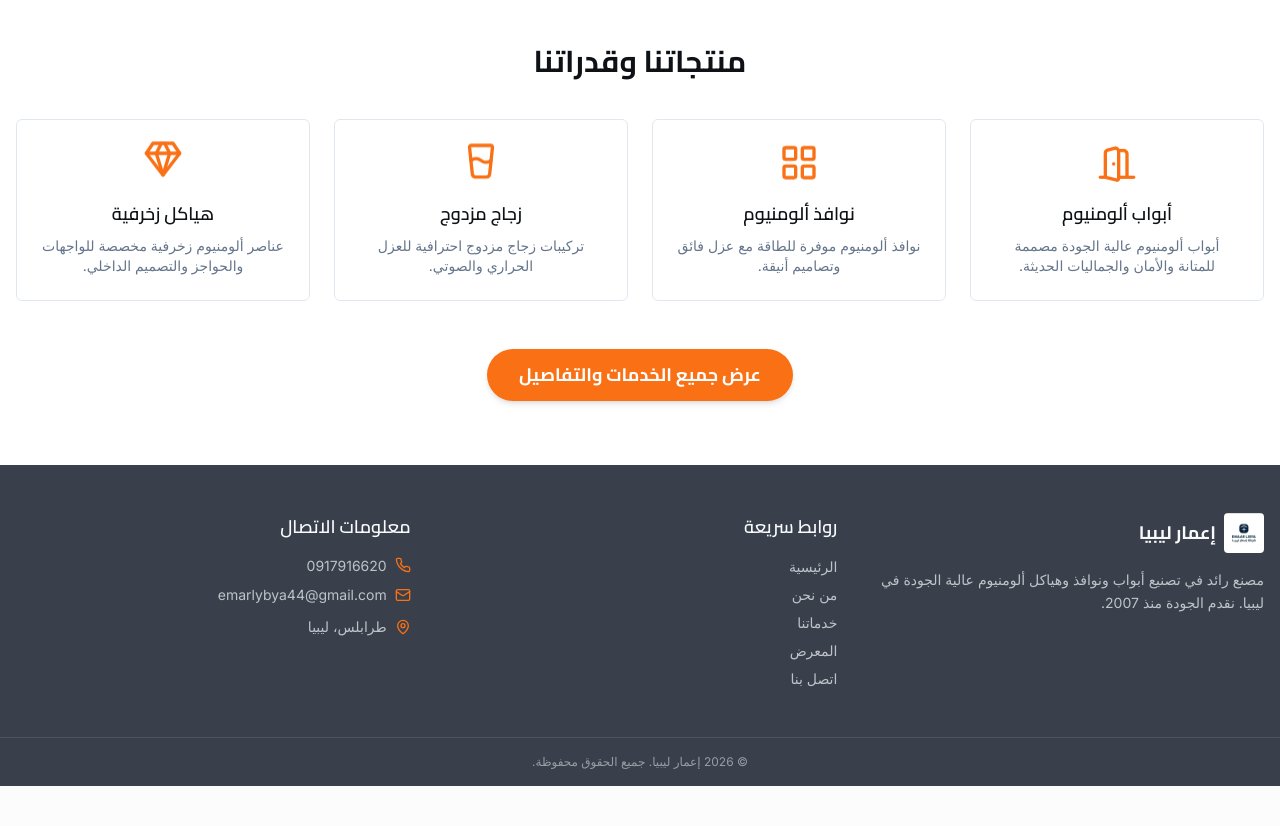
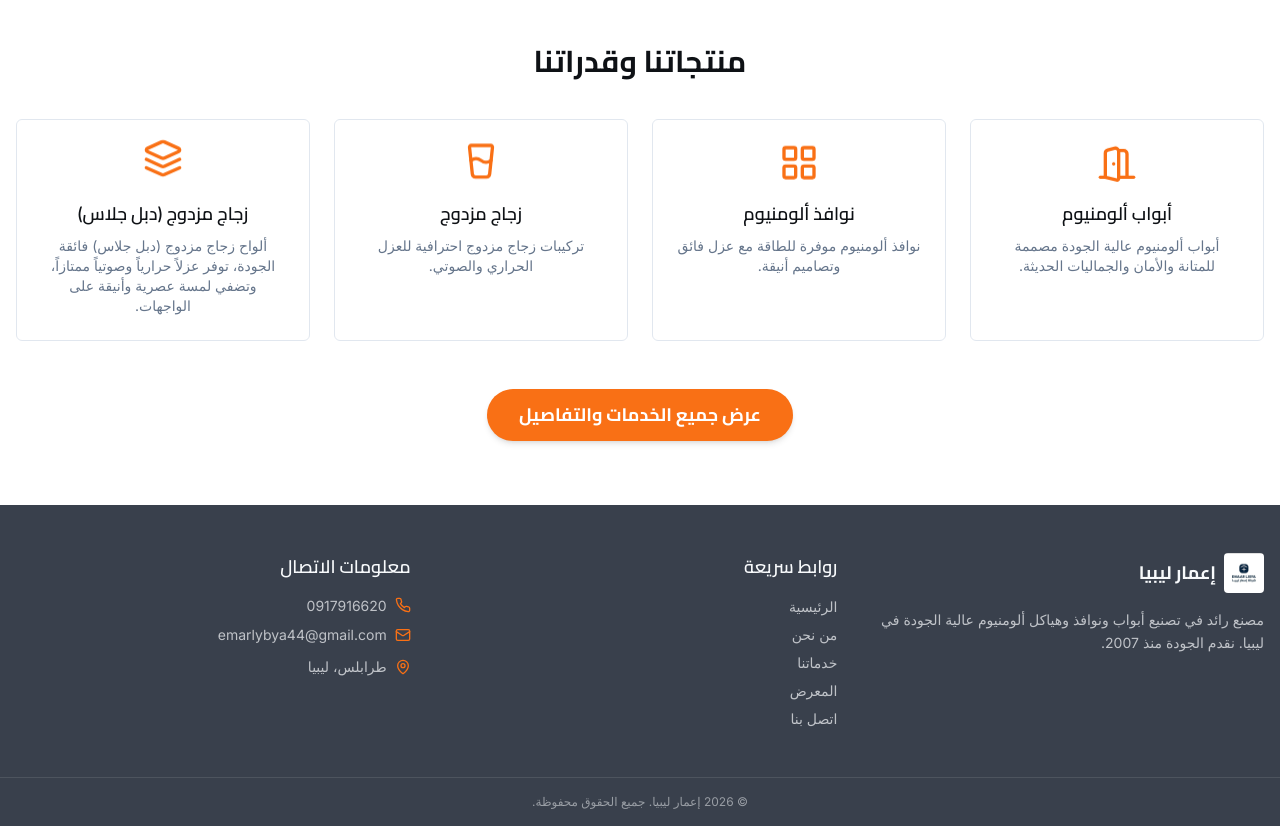
Before and after one commit to Beshawy/emaar-libya, a React (Vite) app: page / in a window 1280 px wide. Shown: the part 1360-2186 px from the top of the page. Before the commit the page ends 2146 px from the top, so only its background shows below. Built offline with nearby package versions, Linux system fonts and the light colour scheme; no server answers; the HTML template or start-up script is replaced by a standard one.

Commit message:
Update decorative structure to double glass in capabilities section

```diff
--- a/src/i18n/translations.ts
+++ b/src/i18n/translations.ts
@@ -29,7 +29,7 @@ export const translations = {
       doors: { title: "Aluminum Doors", desc: "Premium quality aluminum doors designed for durability, security, and modern aesthetics." },
       windows: { title: "Aluminum Windows", desc: "Energy-efficient aluminum windows with superior insulation and sleek designs." },
       glass: { title: "Double Glass", desc: "Professional double glazing installations for thermal and sound insulation." },
-      decor: { title: "Decorative Structures", desc: "Custom aluminum decorative elements for facades, partitions, and interior design." },
+      decor: { title: "Double Glass (Double Glazing)", desc: "Premium double glass panels designed to provide outstanding thermal and sound insulation with a sleek, modern finish." },
     },
     about: {
       pageTitle: "About Us",
@@ -118,7 +118,7 @@ export const translations = {
       doors: { title: "أبواب ألومنيوم", desc: "أبواب ألومنيوم عالية الجودة مصممة للمتانة والأمان والجماليات الحديثة." },
       windows: { title: "نوافذ ألومنيوم", desc: "نوافذ ألومنيوم موفرة للطاقة مع عزل فائق وتصاميم أنيقة." },
       glass: { title: "زجاج مزدوج", desc: "تركيبات زجاج مزدوج احترافية للعزل الحراري والصوتي." },
-      decor: { title: "هياكل زخرفية", desc: "عناصر ألومنيوم زخرفية مخصصة للواجهات والحواجز والتصميم الداخلي." },
+      decor: { title: "زجاج مزدوج (دبل جلاس)", desc: "ألواح زجاج مزدوج (دبل جلاس) فائقة الجودة، توفر عزلاً حرارياً وصوتياً ممتازاً، وتضفي لمسة عصرية وأنيقة على الواجهات." },
     },
     about: {
       pageTitle: "من نحن",
--- a/src/pages/Index.tsx
+++ b/src/pages/Index.tsx
@@ -1,6 +1,6 @@
 import { Link } from "react-router-dom";
 import { useLanguage } from "@/contexts/LanguageContext";
-import { DoorOpen, LayoutGrid, GlassWater, Gem, Calendar, Award, Clock } from "lucide-react";
+import { DoorOpen, LayoutGrid, GlassWater, Layers, Calendar, Award, Clock } from "lucide-react";
 import AnimatedSection from "@/components/AnimatedSection";
 
 const HomePage = () => {
@@ -10,7 +10,7 @@ const HomePage = () => {
     { icon: DoorOpen, ...t.capabilities.doors },
     { icon: LayoutGrid, ...t.capabilities.windows },
     { icon: GlassWater, ...t.capabilities.glass },
-    { icon: Gem, ...t.capabilities.decor },
+    { icon: Layers, ...t.capabilities.decor },
   ];
 
   return (
```
